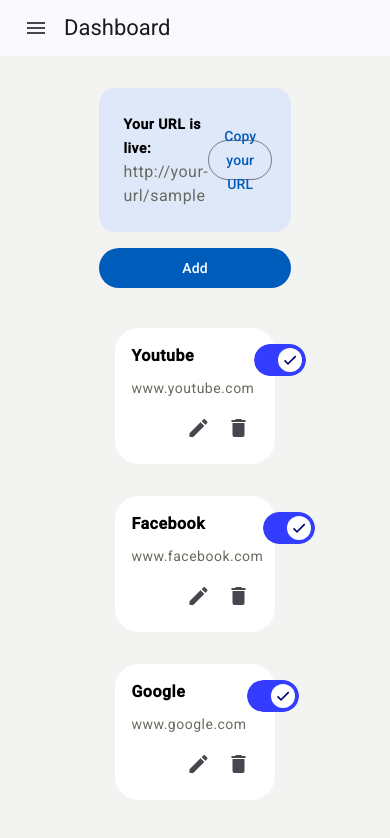
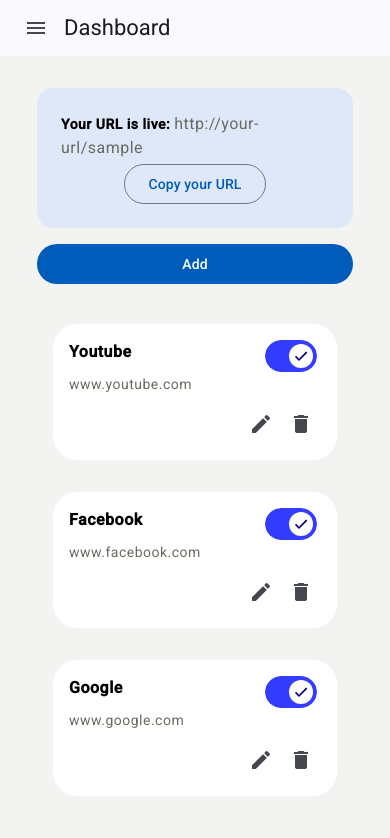
Before and after one commit to MA-Bassi/LinktreeApp, an Angular app: page /dash/links in a window 390 px wide. Shown: the top 838 px of the page. Built offline with nearby package versions, Linux system fonts and the light colour scheme; sample sign-in values are in the browser's storage.

Commit message:
added responsiveness

```diff
--- a/src/app/organisms/dash-link-url-section/dash-link-url-section.component.scss
+++ b/src/app/organisms/dash-link-url-section/dash-link-url-section.component.scss
@@ -7,3 +7,12 @@
   background: #dfe8f9;
   border-radius: 1rem;
 }
+
+@media  screen and (max-width: 768px)  {
+  .dash-link-url-section {
+    margin: 1rem 5%;
+    flex-direction: column;
+    justify-content: center;
+    gap: 0.25rem;
+  }
+}
--- a/src/app/pages/authentication-page/authentication-page.component.scss
+++ b/src/app/pages/authentication-page/authentication-page.component.scss
@@ -34,6 +34,7 @@
       display: flex;
       justify-content: space-between;
       gap: 0.25rem;
+      margin: 0.5rem 0;
     }
 
     .section-condition {
@@ -56,3 +57,15 @@
     height: 100vh;
   }
 }
+
+@media screen and (max-width: 768px) {
+  .auth-page {
+    &__section-left {
+      width: calc(100vw - 10%);
+    }
+
+    &__section-right {
+      display: none;
+    }
+  }
+}
--- a/src/app/pages/dash-links-page/dash-links-page.component.html
+++ b/src/app/pages/dash-links-page/dash-links-page.component.html
@@ -3,7 +3,7 @@
   <div class="dash-links-section">
     <button class="dash-links-section__button" mat-flat-button (click)="onAddLink()">Add</button>
     @for (link of links(); let index = $index; track index) {
-      <app-dash-link-card style="width: 70%" [index]="index" [title]="link.title" [url]="link.url" [isActive]="link.isActive"/>
+      <app-dash-link-card class="dash-links-section__card" [index]="index" [title]="link.title" [url]="link.url" [isActive]="link.isActive"/>
     }
   </div>
 </div>
--- a/src/app/pages/dash-links-page/dash-links-page.component.scss
+++ b/src/app/pages/dash-links-page/dash-links-page.component.scss
@@ -13,5 +13,25 @@
       width: 70%;
       margin-bottom: 1.5rem;
     }
+
+    &__card {
+      width: 70%;
+    }
   }
 }
+
+@media screen and (max-width: 768px) {
+  .dash-links-page {
+    margin: 1rem 5%;
+
+    .dash-links-section {
+      &__button {
+        width: 90%;
+      }
+
+      &__card {
+        width: 90%;
+      }
+    }
+  }
+}
```
